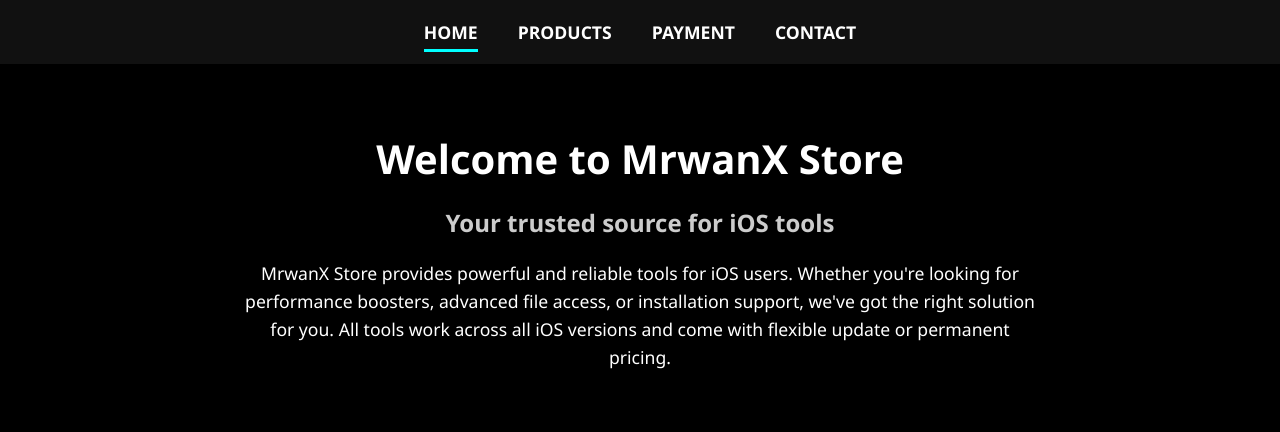
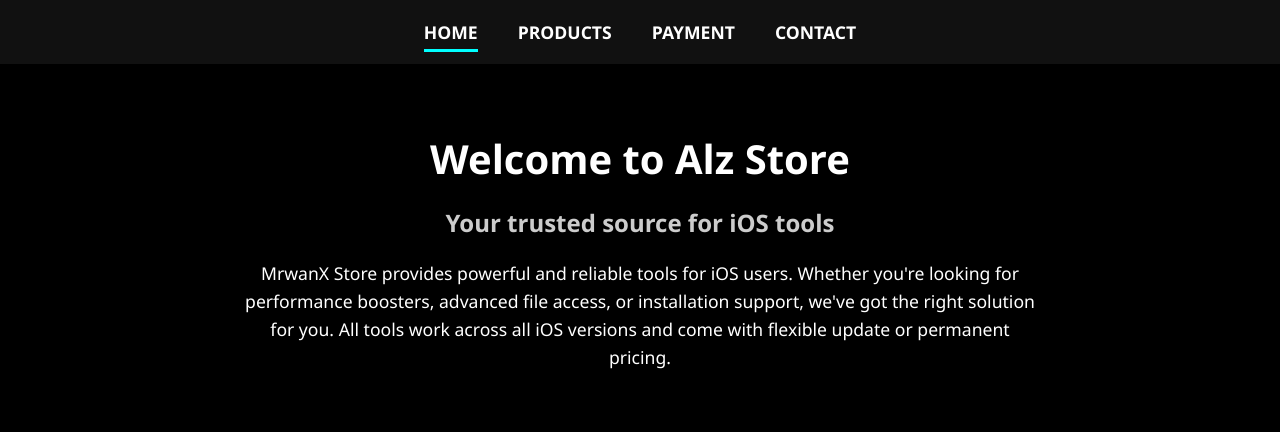
Before and after one commit to alzsapeca/alz, a plain HTML site: page index.html in a window 1280 px wide. Drawn offline with Linux system fonts and the light colour scheme.

Commit message:
index.html

```diff
--- a/index.html
+++ b/index.html
@@ -3,7 +3,7 @@
 <head>
     <meta charset="UTF-8">
     <meta name="viewport" content="width=device-width, initial-scale=1.0">
-    <title>MrwanX Store</title>
+    <title>Alz Store</title>
     <link rel="stylesheet" href="style.css">
 </head>
 <body>
@@ -18,7 +18,7 @@
         </nav>
     </header>
     <main>
-        <h1>Welcome to MrwanX Store</h1>
+        <h1>Welcome to Alz Store</h1>
         <h2>Your trusted source for iOS tools</h2>
         <p>
             MrwanX Store provides powerful and reliable tools for iOS users. Whether you're looking for performance boosters,
```
